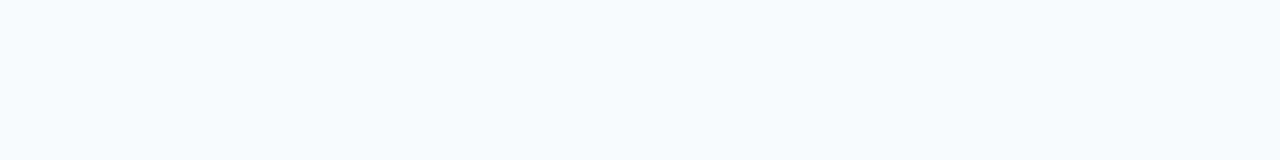
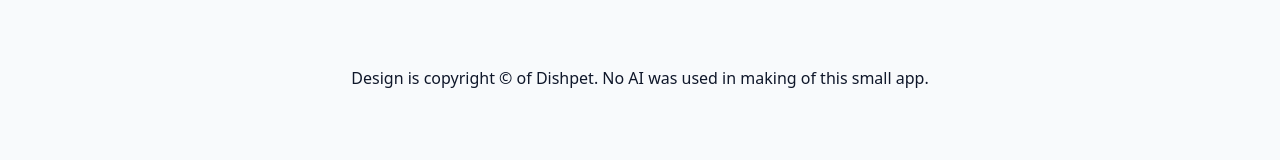
Before and after one commit to lnmrn/unsplash, a React (Vite) app: page / in a window 1280 px wide. Shown: the part 399-559 px from the top of the page. Built offline with nearby package versions, Linux system fonts and the light colour scheme; no server answers.

Commit message:
add footer

```diff
--- a/src/App.jsx
+++ b/src/App.jsx
@@ -12,6 +12,10 @@ function App() {
       <SearchForm />
       <Gallery />
       <Arrow />
+      <footer className="footer">
+        Design is copyright &copy; of Dishpet. No AI was used in making of this
+        small app.
+      </footer>
     </main>
   );
 }
--- a/src/index.css
+++ b/src/index.css
@@ -203,7 +203,8 @@ ul {
 .form {
   width: 90vw;
   max-width: var(--fixed-width);
-  background: var(--textColor);
+  background: var(--backgroundColor);
+  color: var(--textColor);
   border-radius: var(--borderRadius);
   box-shadow: var(--shadow-2);
   padding: 2rem 2.5rem;
@@ -481,7 +482,7 @@ ul {
 
 .modal {
   position: relative;
-  background: white;
+  background: var(--backgroundColor);
   padding: 2rem;
   border-radius: 10px;
   max-width: 80vw;
@@ -505,6 +506,10 @@ ul {
   max-width: 100%;
   max-height: 70vh;
   object-fit: contain;
+}
+
+.footer {
+  margin-bottom: 15px;
 }
 
 @media (max-width: 1146px) {
@@ -557,8 +562,3 @@ ul {
     right: 2px;
   }
 }
-/* @media (min-width: 992px) {
-  .image-container {
-    grid-template-columns: 1fr 1fr 1fr;
-  }
-} */
```
